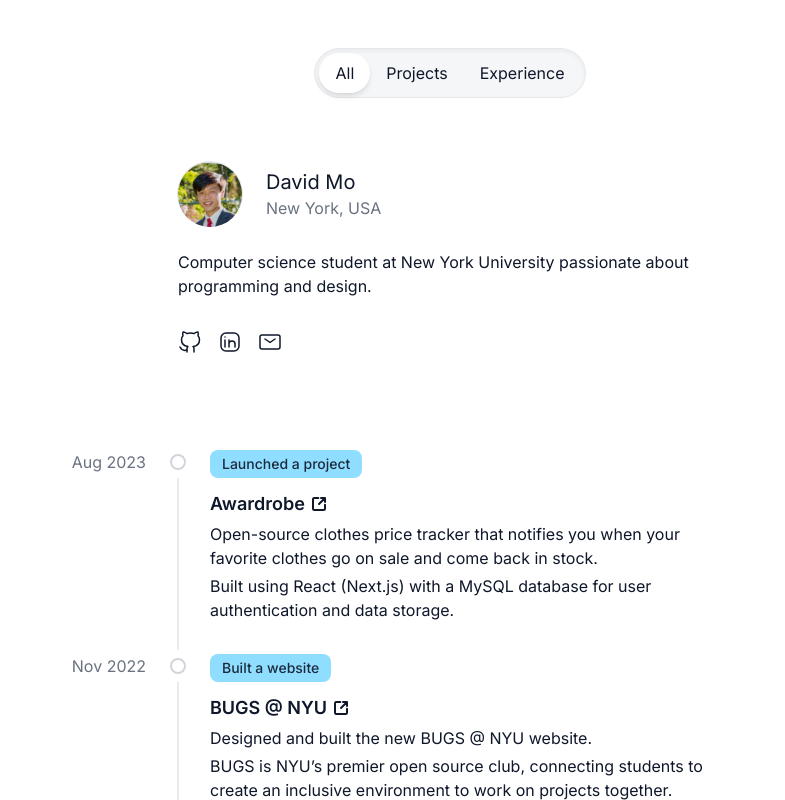
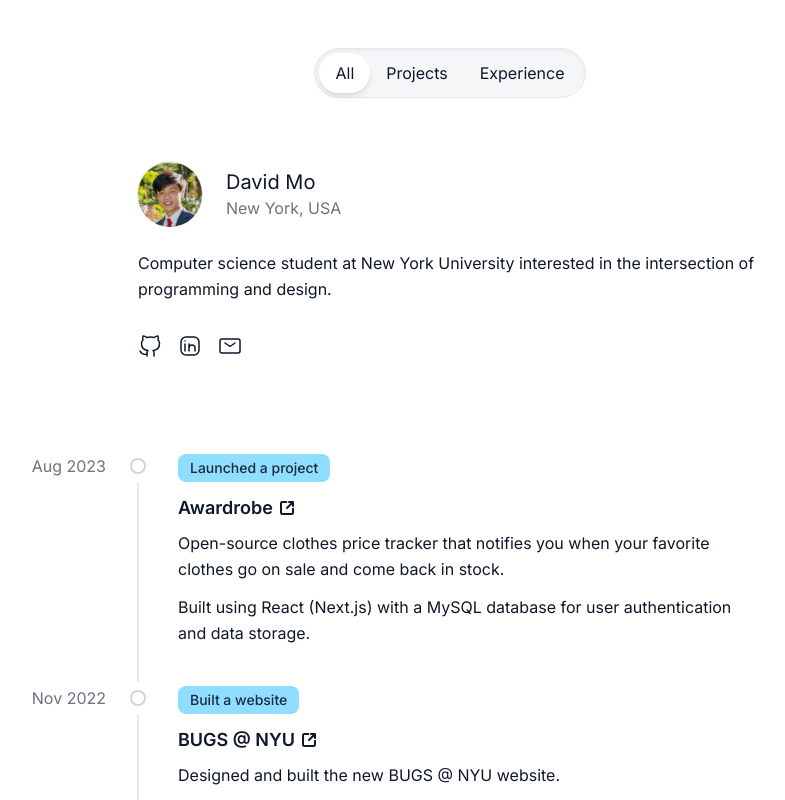
Before and after one commit to unknown/dmo.ooo, a Next.js app: page / in a window 1280 px wide. Shown: the top 800 px of the page, without its empty margins (190-975 px from the left). Built offline with nearby package versions, Linux system fonts and the light colour scheme.

Commit message:
Update padding and line height

```diff
--- a/src/app/page.tsx
+++ b/src/app/page.tsx
@@ -18,7 +18,7 @@ export default function IndexPage() {
       : posts.filter((post) => post.tags.some((tag) => tabName === tag.key));
 
   return (
-    <main className="mx-auto my-8 max-w-xl p-4">
+    <main className="mx-auto max-w-xl px-6 py-12 lg:max-w-2xl">
       <header className="sticky top-6 z-10 flex flex-row justify-center">
         <SegmentedControl options={tabs} selected={tabIndex} onSelect={setTabIndex} />
       </header>
@@ -38,8 +38,9 @@ export default function IndexPage() {
             <p className="text-gray-500 dark:text-gray-400">New York, USA</p>
           </div>
         </div>
-        <p className="mt-6">
-          Computer science student at New York University passionate about programming and design.
+        <p className="mt-6 leading-relaxed">
+          Computer science student at New York University interested in the intersection of
+          programming and design.
         </p>
         <div className="mt-8 flex gap-4">
           <motion.a
--- a/src/components/TimelineItem.tsx
+++ b/src/components/TimelineItem.tsx
@@ -21,7 +21,7 @@ export const TimelineItem = forwardRef<ElementRef<"div">, TimelineItemProps>(
         </p>
         {drawLine && <div className="absolute h-full w-px -translate-x-1/2 bg-gray-300" />}
         <div className="absolute h-4 w-4 -translate-x-1/2 translate-y-1 rounded-full border-2 border-gray-300 bg-background ring-8 ring-background" />
-        <div className="flex flex-col gap-3 pb-8 pl-8">
+        <div className="flex flex-col gap-3 pb-10 pl-10">
           <p className="text-sm font-medium text-gray-500 dark:text-gray-400 lg:hidden">
             {dateString}
           </p>
@@ -36,7 +36,7 @@ export const TimelineItem = forwardRef<ElementRef<"div">, TimelineItemProps>(
               </div>
             ))}
           </div>
-          <div className="space-y-1">
+          <div className="space-y-2">
             <h2 className="text-lg font-semibold">
               {url ? (
                 <a
@@ -52,9 +52,11 @@ export const TimelineItem = forwardRef<ElementRef<"div">, TimelineItemProps>(
                 title
               )}
             </h2>
-            {text.split("\n").map((str, i) => (
-              <p key={i}>{str}</p>
-            ))}
+            <div className="space-y-3 leading-relaxed">
+              {text.split("\n").map((str, i) => (
+                <p key={i}>{str}</p>
+              ))}
+            </div>
           </div>
         </div>
       </div>
```
